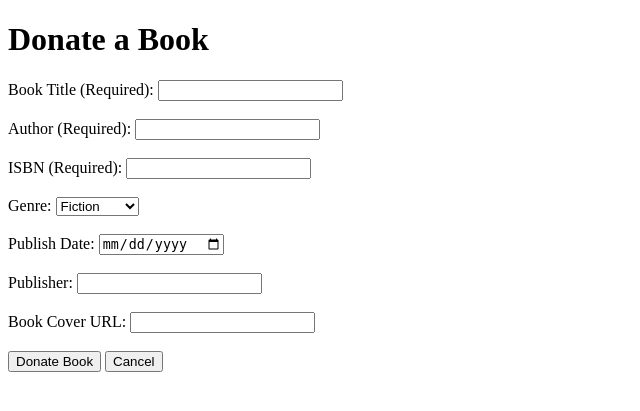
After one commit to besawa2/library-management-system, a PHP site: page /donate_books.php in a window 1280 px wide. The commit adds this page. Shown: the top 411 px of the page, without its empty margins (0-640 px from the left). Run offline with PHP 8.4, Linux system fonts and the light colour scheme.

Commit message:
Donate books feature done

```diff
--- /dev/null
+++ b/donate_books.php
@@ -0,0 +1,117 @@
+<?php
+session_start();
+
+$host = 'localhost';
+$username = 'root';
+$password = '';
+$dbname = 'library_management_system';
+
+$conn = new mysqli($host, $username, $password, $dbname);
+
+if ($conn->connect_error) {
+    die("Database connection failed: " . $conn->connect_error);
+}
+
+if ($_SERVER['REQUEST_METHOD'] === 'POST') {
+    $title = trim($_POST['title']);
+    $author = trim($_POST['author']);
+    $genre = trim($_POST['genre']);
+    $isbn = trim($_POST['isbn']);
+    $publish_date = trim($_POST['publish_date']);
+    $publisher = trim($_POST['publisher']);
+    $book_cover = trim($_POST['book_cover']);
+
+    if (empty($title) || empty($author) || empty($isbn)) {
+        $_SESSION['error'] = "Title, Author, and ISBN are required fields.";
+    } else {
+        // Default book cover if not provided
+        if (empty($book_cover)) {
+            $book_cover = 'https://d28hgpri8am2if.cloudfront.net/book_images/onix/cvr9781787550360/classic-book-cover-foiled-journal-9781787550360_hr.jpg';
+        }
+
+        $query = $conn->prepare("
+            INSERT INTO books (Title, Author, Genre, ISBN, PublishDate, Publisher, BookCover)
+            VALUES (?, ?, ?, ?, ?, ?, ?)
+        ");
+        $query->bind_param(
+            "sssssss",
+            $title,
+            $author,
+            $genre,
+            $isbn,
+            $publish_date,
+            $publisher,
+            $book_cover
+        );
+
+        if ($query->execute()) {
+            $_SESSION['message'] = "Book donated successfully!";
+        } else {
+            $_SESSION['error'] = "Error donating book: " . $conn->error;
+        }
+
+        $query->close();
+    }
+
+    header("Location: index.php");
+    exit();
+}
+
+$conn->close();
+?>
+
+<!DOCTYPE html>
+<html>
+<head>
+    <title>Donate a Book</title>
+</head>
+<body>
+    <h1>Donate a Book</h1>
+
+    <?php if (isset($_SESSION['error'])): ?>
+        <p style="color: red;"><?php echo $_SESSION['error']; unset($_SESSION['error']); ?></p>
+    <?php endif; ?>
+    <?php if (isset($_SESSION['message'])): ?>
+        <p style="color: green;"><?php echo $_SESSION['message']; unset($_SESSION['message']); ?></p>
+    <?php endif; ?>
+
+    <form action="donate_books.php" method="POST">
+        <label for="title">Book Title (Required):</label>
+        <input type="text" name="title" id="title" required>
+        <br><br>
+
+        <label for="author">Author (Required):</label>
+        <input type="text" name="author" id="author" required>
+        <br><br>
+
+        <label for="isbn">ISBN (Required):</label>
+        <input type="number" name="isbn" id="isbn" required>
+        <br><br>
+
+        <label for="genre">Genre:</label>
+        <select name="genre" id="genre">
+            <option value="Fiction">Fiction</option>
+            <option value="Dystopian">Dystopian</option>
+            <option value="Adventure">Adventure</option>
+            <option value="Romance">Romance</option>
+            <option value="Horror">Horror</option>
+        </select>
+        <br><br>
+
+        <label for="publish_date">Publish Date:</label>
+        <input type="date" name="publish_date" id="publish_date">
+        <br><br>
+
+        <label for="publisher">Publisher:</label>
+        <input type="text" name="publisher" id="publisher">
+        <br><br>
+
+        <label for="book_cover">Book Cover URL:</label>
+        <input type="text" name="book_cover" id="book_cover">
+        <br><br>
+
+        <button type="submit">Donate Book</button>
+        <button type="button" onclick="window.location.href='index.php';">Cancel</button>
+    </form>
+</body>
+</html>
--- a/index.php
+++ b/index.php
@@ -87,6 +87,8 @@ $conn->close();
         <br><br>
         <button type="submit" name="filter" class="sidegrid-button">Filter</button>
         <button class="sidegrid-button" onclick="window.location.href='reserve_book.php'; return false;">Reserve a Book</button>
+        <button class="sidegrid-button" onclick="window.location.href='donate_books.php'; return false;">Donate Books</button>
+
       </form>
     </div>
 
```
